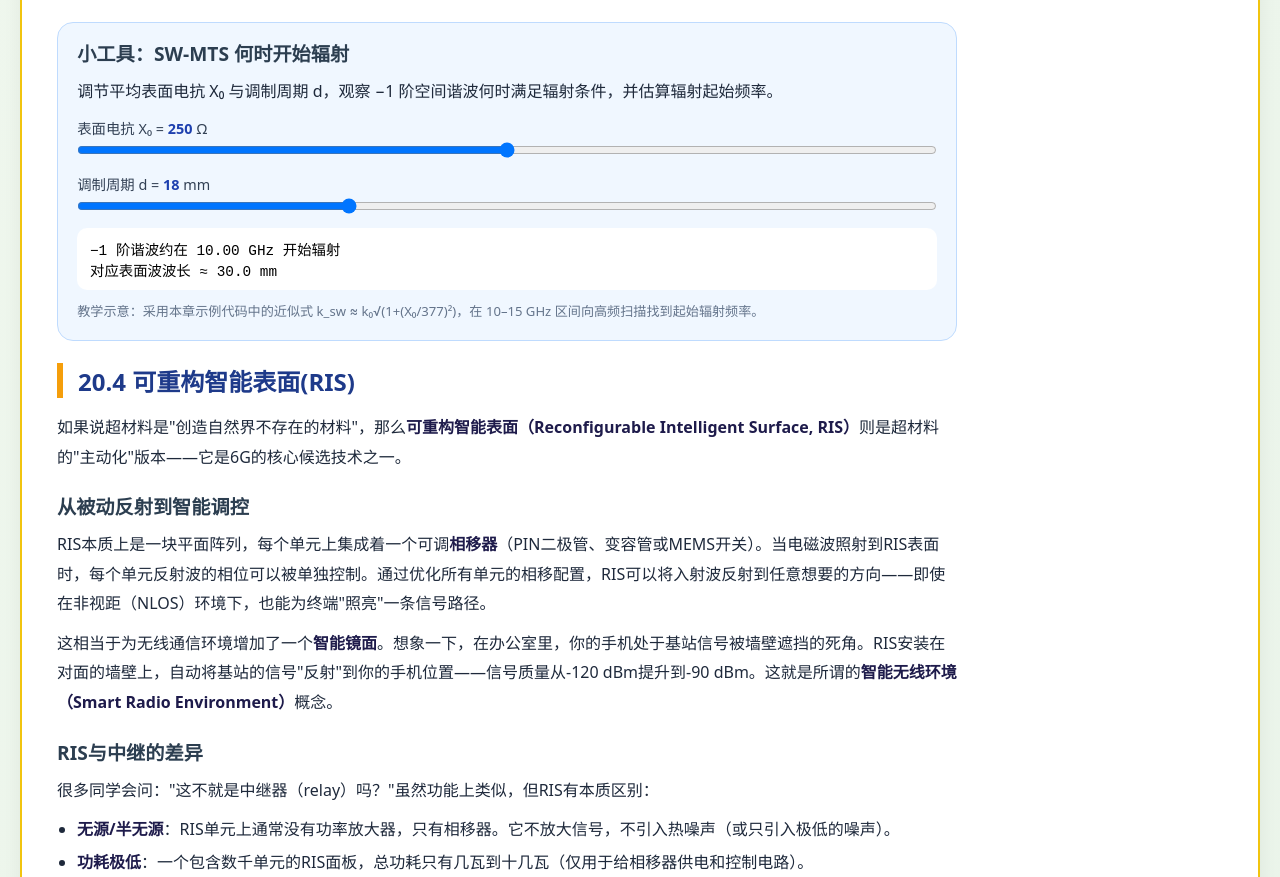
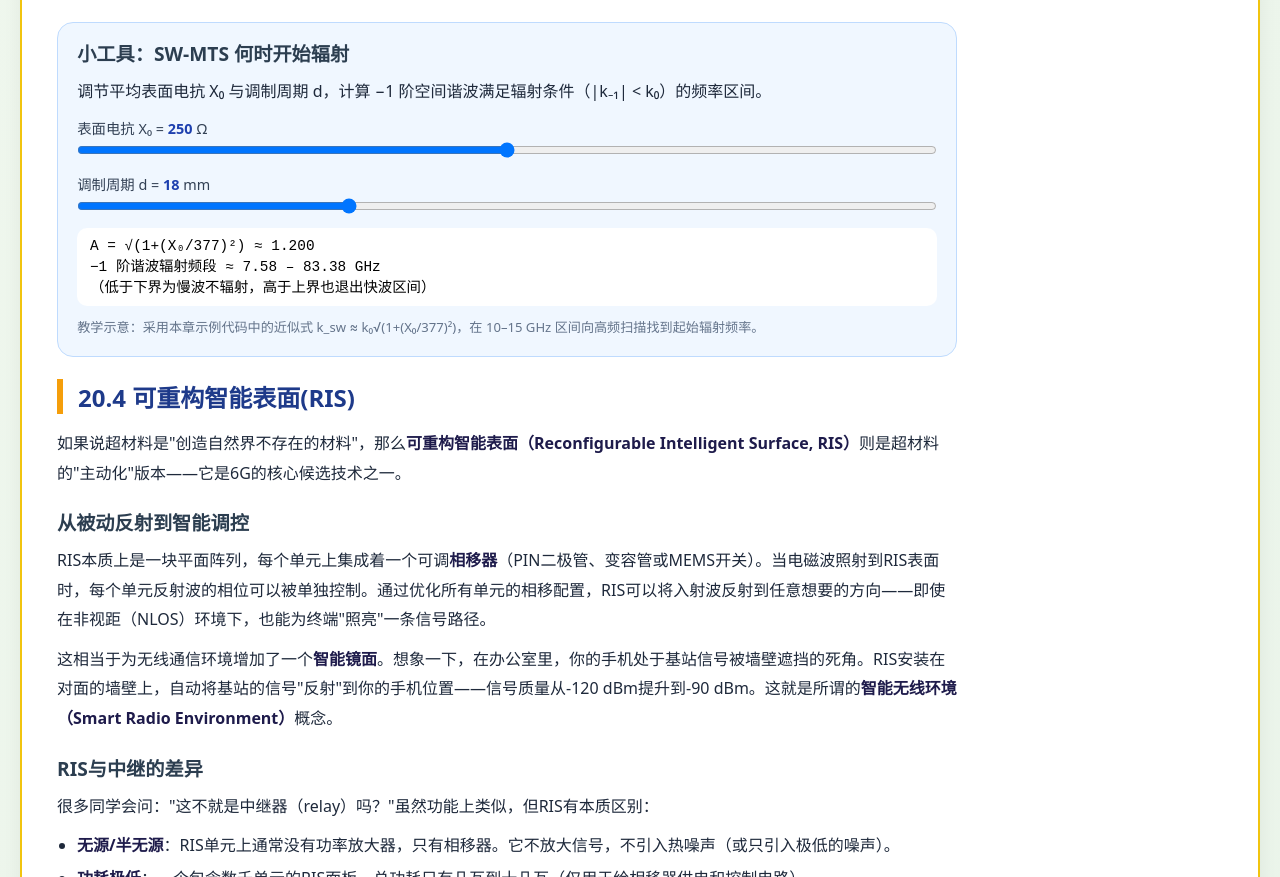
Before and after one commit to 1998x-stack/antenna-propagation-tutorial, a plain HTML site: page 20.html in a window 1280 px wide. Shown: the part 5931-6808 px from the top of the page. Drawn offline with Linux system fonts and the light colour scheme.

Commit message:
fix(antenna-propagation-tutorial): 第20章 SW-MTS 交互改为解析计算辐射频段，滑块响应且与公式一致

```diff
--- a/20.html
+++ b/20.html
@@ -243,7 +243,7 @@ print(f"辐射带宽: {sum(is_radiating) * (freq[1]-freq[0])/1e9:.2f} GHz")
 
         <div class="widget">
             <h3>小工具：SW-MTS 何时开始辐射</h3>
-            <p>调节平均表面电抗 X₀ 与调制周期 d，观察 −1 阶空间谐波何时满足辐射条件，并估算辐射起始频率。</p>
+            <p>调节平均表面电抗 X₀ 与调制周期 d，计算 −1 阶空间谐波满足辐射条件（|k₋₁| &lt; k₀）的频率区间。</p>
             <label for="x0">表面电抗 X₀ = <output id="x0Out">250</output> Ω</label>
             <input id="x0" type="range" min="100" max="400" step="10" value="250" aria-describedby="mtsReadout">
             <label for="dd">调制周期 d = <output id="ddOut">18</output> mm</label>
@@ -257,22 +257,17 @@ print(f"辐射带宽: {sum(is_radiating) * (freq[1]-freq[0])/1e9:.2f} GHz")
             var x0 = document.getElementById('x0'), dd = document.getElementById('dd');
             var x0Out = document.getElementById('x0Out'), ddOut = document.getElementById('ddOut');
             var ro = document.getElementById('mtsReadout');
-            var c = 3e8, f0 = 10e9, f1 = 15e9, N = 500;
+            var c = 3e8;
             function upd(){
                 var X0 = Number(x0.value), d = Number(dd.value) / 1000;
                 x0Out.textContent = String(X0);
                 ddOut.textContent = String(Number(dd.value));
-                var fRad = null;
-                for (var i = 0; i <= N; i++){
-                    var f = f0 + (f1 - f0) * i / N;
-                    var k0 = 2 * Math.PI * f / c;
-                    var ksw = k0 * Math.sqrt(1 + Math.pow(X0 / 377, 2));
-                    var k1 = ksw - 2 * Math.PI / d;
-                    if (Math.abs(k1) < k0) { fRad = f; break; }
-                }
-                ro.textContent = fRad === null
-                    ? '在 10–15 GHz 区间内未满足辐射条件（可尝试减小 d 或增大 X₀）'
-                    : '−1 阶谐波约在 ' + (fRad / 1e9).toFixed(2) + ' GHz 开始辐射\n对应表面波波长 ≈ ' + (c / fRad * 1e3).toFixed(1) + ' mm';
+                var A = Math.sqrt(1 + Math.pow(X0 / 377, 2));
+                var fLo = c / (d * (A + 1)) / 1e9;
+                var fHi = c / (d * (A - 1)) / 1e9;
+                ro.textContent = 'A = √(1+(X₀/377)²) ≈ ' + A.toFixed(3)
+                    + '\n−1 阶谐波辐射频段 ≈ ' + fLo.toFixed(2) + ' – ' + fHi.toFixed(2) + ' GHz'
+                    + '\n（低于下界为慢波不辐射，高于上界也退出快波区间）';
             }
             x0.addEventListener('input', upd);
             dd.addEventListener('input', upd);
```
